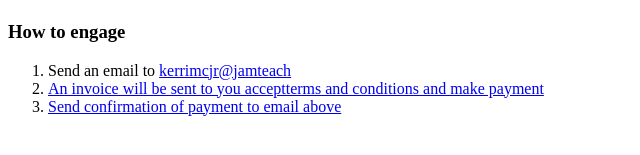
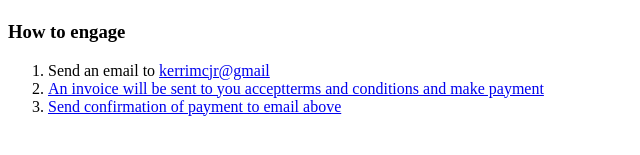
Before and after one commit to doghead71/VectorWebDesignDevelopmentJul262023, a plain HTML site: page kerriann_mcfarlane_working/test.html in a window 1280 px wide. Shown: the part 341-496 px from the top of the page, 0-640 px from the left. Drawn offline with Linux system fonts and the light colour scheme.

Commit message:
add message

```diff
--- a/kerriann_mcfarlane_working/test.html
+++ b/kerriann_mcfarlane_working/test.html
@@ -32,7 +32,7 @@
         </ul>
         <h3> How to engage</h3>
         <ol>
-            <li> Send an email to <a href="mailto:Kerrimcjr@jamteach.com">kerrimcjr@jamteach
+            <li> Send an email to <a href="mailto:Kerrimcjr@gmail.com">kerrimcjr@gmail
             <li> An invoice will be sent to you acceptterms and conditions and make payment
             <li> Send confirmation of payment to email above</li>
             </li>
```
